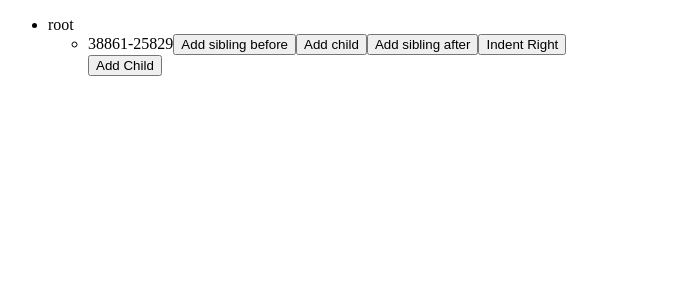
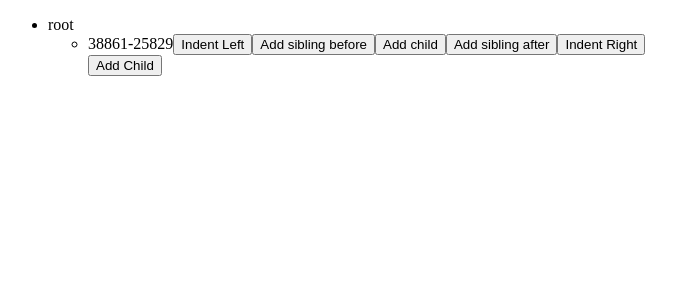
Before and after one commit to dashedstripes/fibers-v2-old, a Next.js app: page / in a window 1280 px wide. Both pictures are taken after a click on the button "Add Child". Shown: the top 300 px of the page, without its empty margins (0-676 px from the left). Built offline with nearby package versions, Linux system fonts and the light colour scheme.

Commit message:
add indent left, needs more tests

```diff
--- a/components/Root.tsx
+++ b/components/Root.tsx
@@ -1,5 +1,5 @@
 import React, { useState } from 'react';
-import { addChild, addSiblingAfter, addSiblingBefore, buildDefaultTree, createTreeNode, createTreeNodeId, findChildren, indentRight, sortChildren, Tree, TreeNode } from '../src/tree';
+import { addChild, addSiblingAfter, addSiblingBefore, buildDefaultTree, createTreeNode, createTreeNodeId, findChildren, indentLeft, indentRight, sortChildren, Tree, TreeNode } from '../src/tree';
 import SubNode from './SubNode';
 
 const Root: React.FC = () => {
@@ -39,6 +39,16 @@ const Root: React.FC = () => {
     setTree(t);
   }
 
+  function handleIndentLeft(
+    id: string,
+    newParentId: string,
+    newPrevSiblingId: string | null,
+    nextSiblingId: string | null
+  ) {
+    const t = indentLeft({...tree}, id, newParentId, newPrevSiblingId, nextSiblingId);
+    setTree(t);
+  }
+
   return (
     <ul>
       <li>
@@ -49,12 +59,14 @@ const Root: React.FC = () => {
               key={child}
               tree={tree}
               id={child}
+              parentId={null}
               prevSiblingId={sortedChildren[index - 1] || null}
               nextSiblingId={sortedChildren[index + 1] || null}
               onAddChild={(id, prevSibling) => handleAddChild(id, prevSibling)}
               onAddSiblingBefore={(id) => handleAddSiblingBefore(id)}
               onAddSiblingAfter={(id, nextSiblingId) => handleAddSiblingAfter(id, nextSiblingId)}
               onIndentRight={(id, newParentId, newPrevSiblingId, originalNextSiblingId) => handleIndentRight(id, newParentId, newPrevSiblingId, originalNextSiblingId)}
+              onIndentLeft={(id, newParentId, newPrevSiblingId, newNextSiblingId) => handleIndentLeft(id, newParentId, newPrevSiblingId, newNextSiblingId)}
             />
           ))}
           <button onClick={() => handleAddChild('root', sortedChildren[sortedChildren.length - 1])}>Add Child</button>
--- a/components/SubNode.tsx
+++ b/components/SubNode.tsx
@@ -4,23 +4,27 @@ import { findChildren, sortChildren, Tree } from '../src/tree';
 interface Props {
   tree: Tree;
   id: string;
+  parentId: string | null;
   prevSiblingId: string | null;
   nextSiblingId: string | null;
   onAddChild: (id: string, prevSibling: string | null) => void;
   onAddSiblingBefore: (id: string) => void;
   onAddSiblingAfter: (id: string, nextSiblingId: string) => void;
   onIndentRight: (id: string, newParentId: string, newPrevSiblingId: string | null, originalNextSiblingId: string | null) => void;
+  onIndentLeft: (id: string, newParentId: string, newPrevSiblingId: string | null, newNextSiblingId: string | null) => void;
 }
 
 const SubNode: React.FC<Props> = ({
   tree,
   id,
+  parentId,
   prevSiblingId,
   nextSiblingId,
   onAddChild,
   onAddSiblingBefore,
   onAddSiblingAfter,
   onIndentRight,
+  onIndentLeft,
 }) => {
   const children = findChildren(tree, id);
   const sortedChildren: string[] = sortChildren(tree, children);
@@ -31,9 +35,16 @@ const SubNode: React.FC<Props> = ({
     onIndentRight(id, prevSiblingId, sortedPrevSiblingChildren[sortedPrevSiblingChildren.length - 1] || null, nextSiblingId)
   }
 
+  function handleIndentLeft() {
+    const grandparentChildren = findChildren(tree, tree[parentId].parent);
+    const indexOfParent = grandparentChildren.findIndex((id) => id === parentId);
+    onIndentLeft(id, tree[parentId].parent, parentId, grandparentChildren[indexOfParent + 1]);
+  }
+
   return (
     <li>
       <span>{tree[id].id}</span>
+      <button onClick={() => handleIndentLeft()}>Indent Left</button>
       <button onClick={() => onAddSiblingBefore(id)}>Add sibling before</button>
       <button onClick={() => onAddChild(id, sortedChildren[sortedChildren.length - 1])}>Add child</button>
       <button onClick={() => onAddSiblingAfter(id, nextSiblingId)}>Add sibling after</button>
@@ -45,12 +56,14 @@ const SubNode: React.FC<Props> = ({
             key={child}
             tree={tree}
             id={child}
+            parentId={id}
             prevSiblingId={sortedChildren[index - 1] || null}
             nextSiblingId={sortedChildren[index + 1] || null}
             onAddChild={(id, prevSiblingId) => onAddChild(id, prevSiblingId)}
             onAddSiblingBefore={(id) => onAddSiblingBefore(id)}
             onAddSiblingAfter={(id, nextSiblingId) => onAddSiblingAfter(id, nextSiblingId)}
             onIndentRight={(id, newParentId, newPrevSiblingId, originalNextSiblingId) => onIndentRight(id, newParentId, newPrevSiblingId, originalNextSiblingId)}
+            onIndentLeft={(id, newParentId, newPrevSiblingId, newNextSiblingId) => onIndentRight(id, newParentId, newPrevSiblingId, newNextSiblingId)}
           />
         ))}
       </ul>
--- a/src/tree.ts
+++ b/src/tree.ts
@@ -142,7 +142,7 @@ function indentLeft(
   id: string,
   newParentId: string | null,
   newPrevSiblingId: string | null,
-  newNextSibling: string | null
+  newNextSiblingId: string | null
 ) {
   if(!newParentId) {
     return tree;
@@ -151,8 +151,8 @@ function indentLeft(
   tree[id].parent = newParentId;
   tree[id].prevSibling = newPrevSiblingId;
 
-  if(newNextSibling) {
-    tree[newNextSibling].prevSibling = newParentId;
+  if(newNextSiblingId) {
+    tree[newNextSiblingId].prevSibling = newParentId;
   }
   return tree;
 }
```
